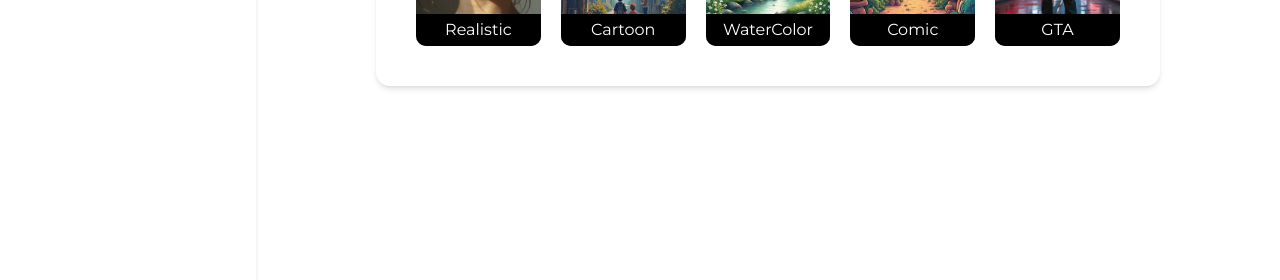
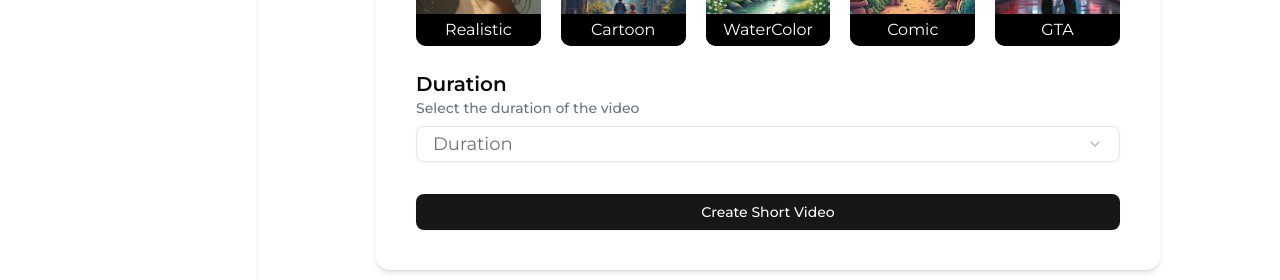
Before and after one commit to jawahiir98/insta-vid-nextjs, a Next.js app: page /dashboard/create-new in a window 1280 px wide. Shown: the part 554-834 px from the top of the page. Before the commit the page ends 800 px from the top, so only its background shows below. Built offline with nearby package versions, Linux system fonts and the light colour scheme; no server answers.

Commit message:
Select duration form UI

```diff
--- a/src/app/dashboard/create-new/_components/SelectDuration.tsx
+++ b/src/app/dashboard/create-new/_components/SelectDuration.tsx
@@ -0,0 +1,33 @@
+"use client"
+
+import {
+    Select, SelectContent, SelectItem, SelectTrigger, SelectValue
+} from '@/components/ui/select';
+import {useState} from "react";
+
+interface Props {
+    onUserSelect: (fieldName: string, fieldValue: string) => void;
+}
+
+export const SelectDuration = ({ onUserSelect }: Props) => {
+    const [selectOption,setSelectOption] = useState('');
+    return (
+        <div className={'mt-6'}>
+            <h2 className={'font-semibold text-xl'}>Duration</h2>
+            <p className={'text-gray-500 text-sm font-medium '}>Select the duration of the video</p>
+            <Select onValueChange={(value) => {
+                setSelectOption(value)
+                onUserSelect('duration', value);
+            }}>
+                <SelectTrigger className={'w-full mt-2 p-4 text-lg'}>
+                    <SelectValue placeholder={'Duration'}/>
+                </SelectTrigger>
+                <SelectContent >
+                    <SelectItem value={'15 seconds'}>15 Seconds</SelectItem>
+                    <SelectItem value={'30 seconds'}>30 Seconds</SelectItem>
+                    <SelectItem value={'60 seconds'}>60 Seconds</SelectItem>
+                </SelectContent>
+            </Select>
+        </div>
+    )
+}
--- a/src/app/dashboard/create-new/page.tsx
+++ b/src/app/dashboard/create-new/page.tsx
@@ -1,15 +1,18 @@
 "use client"
 
+import {Button} from '@/components/ui/button'
 import {SelectTopic} from "@/app/dashboard/create-new/_components/SelectTopic";
 import {SelectStyle} from "@/app/dashboard/create-new/_components/SelectStyle";
+import {SelectDuration} from "@/app/dashboard/create-new/_components/SelectDuration";
 import {useState} from "react";
 
 function CreateNew() {
 
         const [formData, setFormData] = useState([])
         const onHandleInputChange = (fieldName: string, fieldValue:string)=> {
-            console.log(fieldName, fieldValue)
+            setFormData(prev => ({...prev, [fieldName]: fieldValue}))
         }
+        console.log(formData)
         return(
             <div className={'md:px-20'}>
                 <h2 className="font-bold text-3xl text-center">
@@ -21,7 +24,9 @@ function CreateNew() {
                     {/* Select style */}
                     <SelectStyle onUserSelect={onHandleInputChange}/>
                     {/* Duration */}
+                    <SelectDuration onUserSelect={onHandleInputChange}/>
                     {/* Create Button */}
+                    <Button className={'w-full mt-8'}>Create Short Video </Button>
                 </div>
             </div>
         )
```
